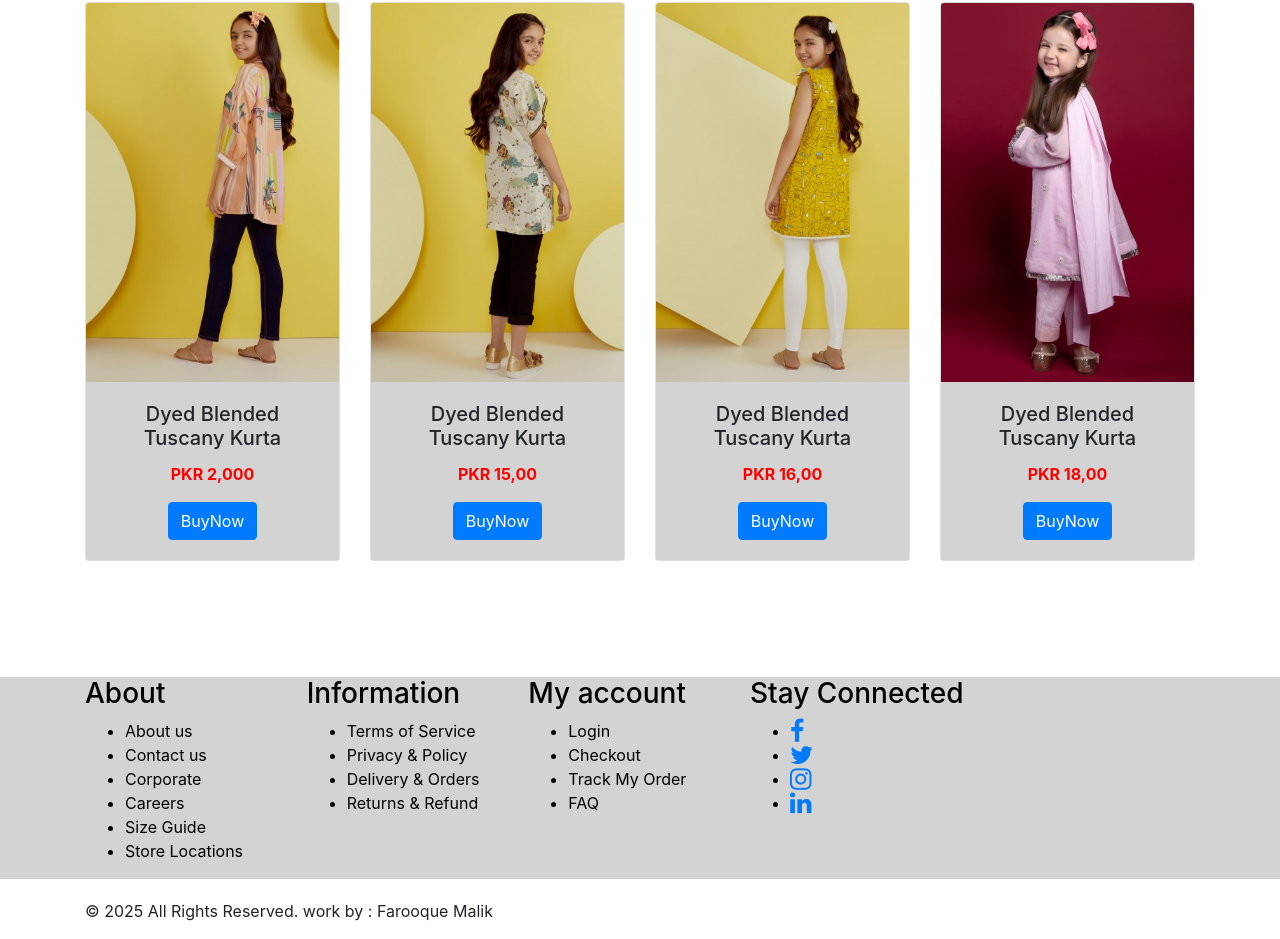
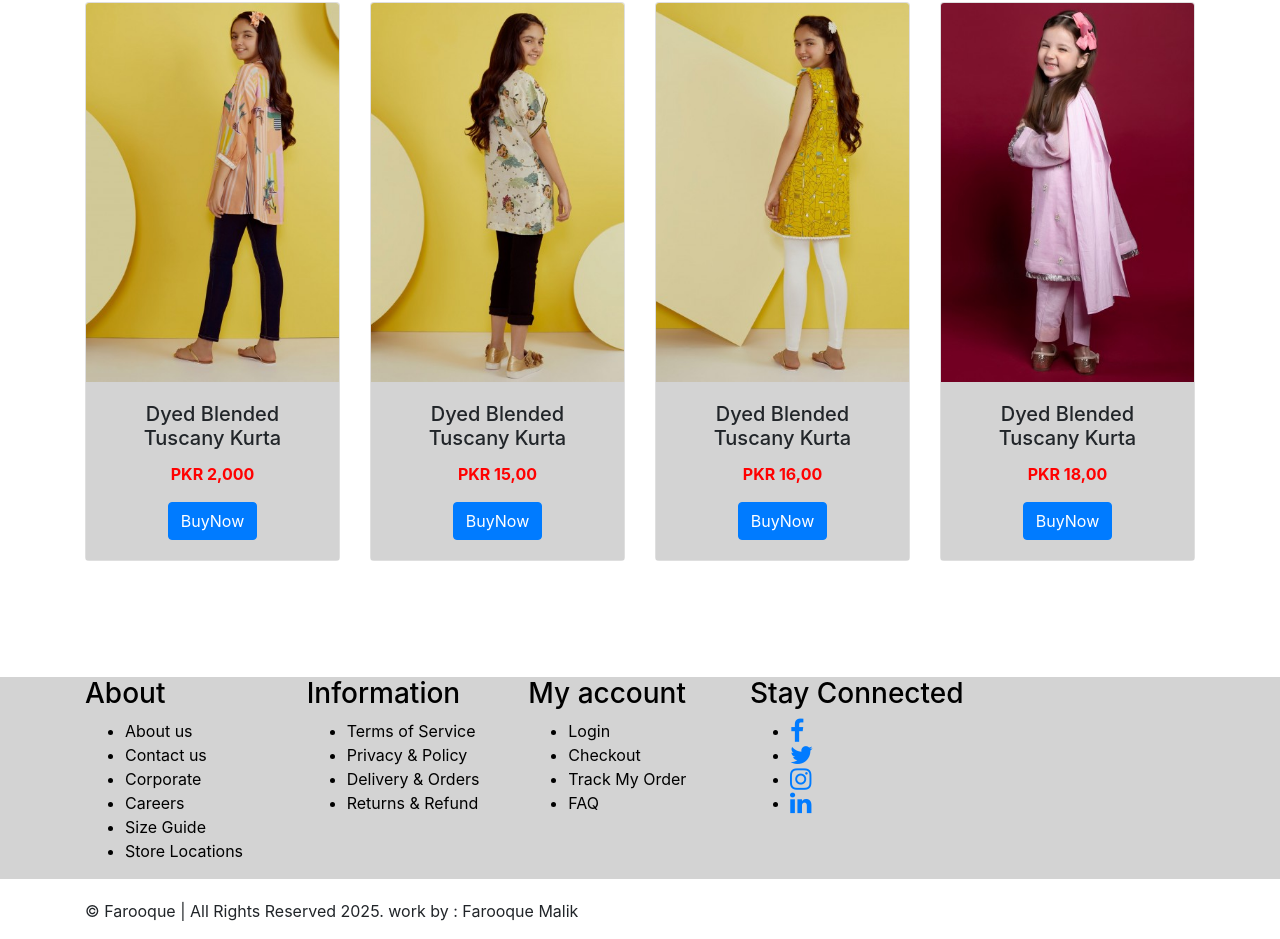
Before and after one commit to FarooqueMalik71/malikweb, a plain HTML site: page index.html in a window 1280 px wide. Shown: the part 4489-5428 px from the top of the page. Drawn offline with nearby package versions, Linux system fonts and the light colour scheme.

Commit message:
Update index.html

```diff
--- a/index.html
+++ b/index.html
@@ -800,7 +800,7 @@
                 <address>
 
                     <div>
-                        © 2025 All Rights Reserved. work by : Farooque Malik
+                       © Farooque | All Rights Reserved 2025.  work by : Farooque Malik
                     </div>
 
                 </address>
```
